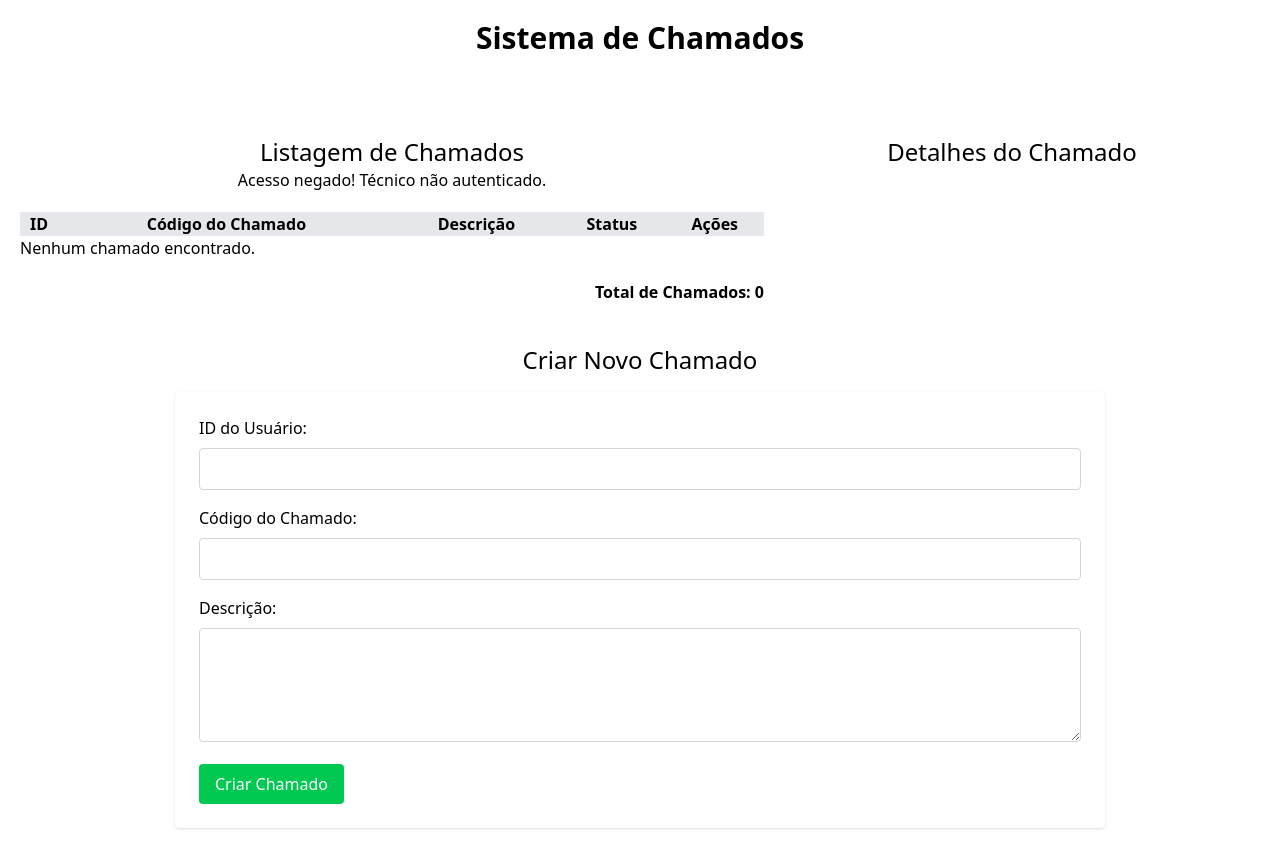
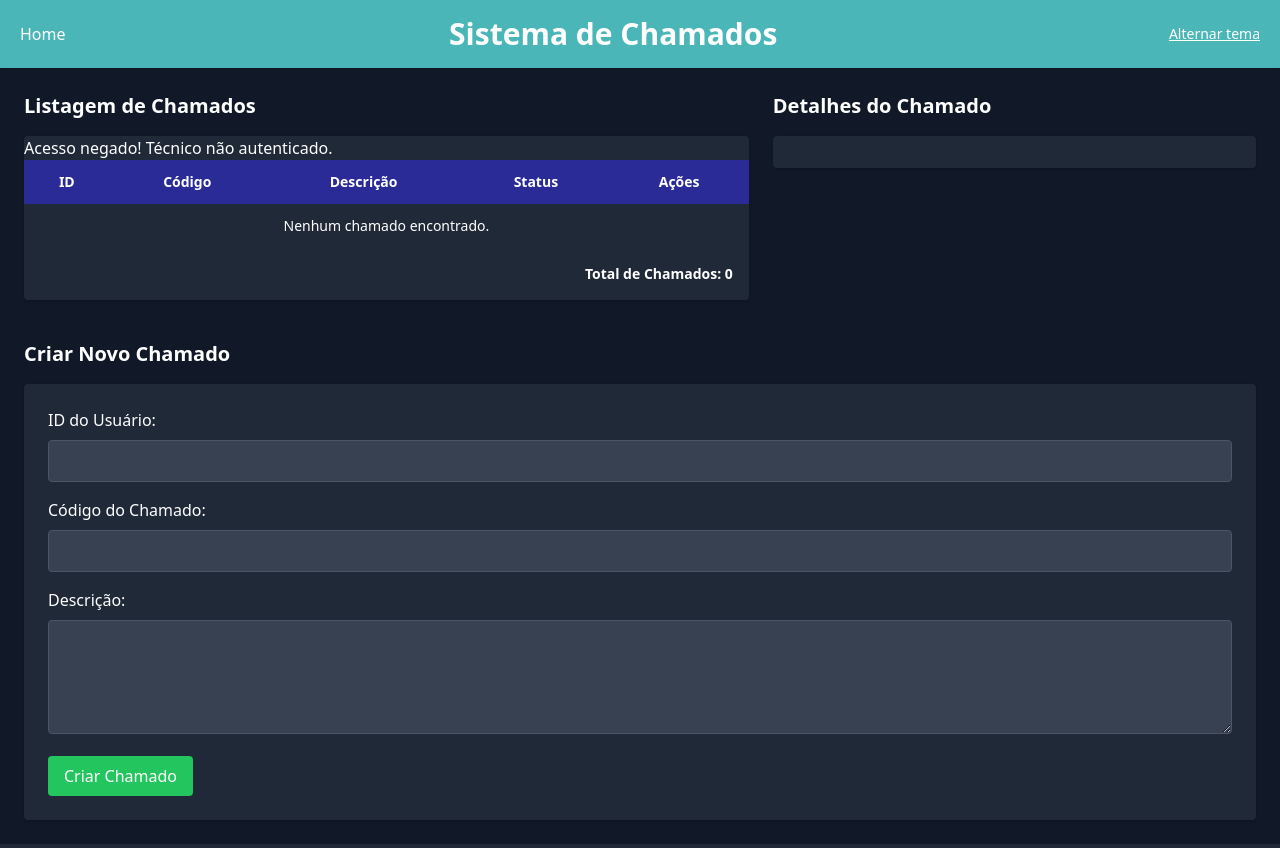
Before and after one commit to christopherfifo/sistema-de-chamados, a PHP site: page /view/chamados.php in a window 1280 px wide. Run offline with PHP 8.4, Linux system fonts and the light colour scheme; some libraries are stand-ins or nearby versions.

Commit message:
styling chamados page

```diff
--- a/view/chamados.php
+++ b/view/chamados.php
@@ -2,14 +2,26 @@
 <?php require_once '../model/userCalled.php'; ?>
 <?php require_once '../controller/authCalled.php'; ?>
 
-
 <!DOCTYPE html>
-<html lang="pt-br">
+<html lang="pt-br" class="dark">
 
 <head>
     <meta charset="UTF-8">
     <meta name="viewport" content="width=device-width, initial-scale=1.0">
-    <script src="https://cdn.jsdelivr.net/npm/@tailwindcss/browser@4"></script>
+    <script src="https://cdn.tailwindcss.com"></script>
+    <script>
+        tailwind.config = {
+            darkMode: 'class',
+            theme: {
+                extend: {
+                    colors: {
+                        primary: '#4bb6b7',
+                        darkblue: 'rgb(43, 43, 151)',
+                    }
+                }
+            }
+        }
+    </script>
     <title>Sistema de Chamados</title>
 </head>
 
@@ -19,22 +31,29 @@ if (session_status() === PHP_SESSION_NONE) {
 }
 
 
+// Pega o ID do chamado atual
+$currentIdParam = isset($_GET['id']) ? '?id=' . $_GET['id'] : '';
+
 // Deletar chamado
 if ($_SERVER['REQUEST_METHOD'] === 'POST' && isset($_POST['deleteCalledId'])) {
     $id = $_POST['deleteCalledId'];
     $techniciansCalled = new CalledTechnicians();
     if ($techniciansCalled->deleteCalled($id)) {
-        echo "<script>alert('Chamado deletado com sucesso!'); window.location.href='chamados.php';</script>";
+        $_SESSION['toast'] = ['type' => 'success', 'message' => 'Chamado deletado com sucesso!'];
+        // Se deletou o mesmo que estava aberto, remove ?id
+        $redirect = ($_GET['id'] ?? null) == $id ? '' : $currentIdParam;
+        header("Location: chamados.php$redirect");
         exit;
     } else {
-        echo "<p class='text-red-500 mt-5'>Erro ao deletar o chamado.</p>";
+        $_SESSION['toast'] = ['type' => 'error', 'message' => 'Erro ao deletar o chamado.'];
+        header("Location: chamados.php$currentIdParam");
+        exit;
     }
 }
 
 // Aceitar chamado
 if ($_SERVER['REQUEST_METHOD'] === 'POST' && isset($_POST['acceptCalled'])) {
     $idCalled = $_POST['acceptCalledId'] ?? null;
-
     $user = $_SESSION['user'] ?? null;
     $idTechnician = $user['id'] ?? null;
     $matriculaTechnician = $user['matricula'] ?? null;
@@ -42,13 +61,15 @@ if ($_SERVER['REQUEST_METHOD'] === 'POST' && isset($_POST['acceptCalled'])) {
     if ($idCalled && $idTechnician && $matriculaTechnician) {
         $techniciansCalled = new CalledTechnicians();
         if ($techniciansCalled->acceptCalled($idCalled, $idTechnician, $matriculaTechnician)) {
-            echo "<p class='text-green-500 mt-5'>Chamado aceito com sucesso!</p>";
+            $_SESSION['toast'] = ['type' => 'success', 'message' => 'Chamado aceito com sucesso!'];
         } else {
-            echo "<p class='text-red-500 mt-5'>Erro ao aceitar o chamado.</p>";
+            $_SESSION['toast'] = ['type' => 'error', 'message' => 'Erro ao aceitar o chamado.'];
         }
     } else {
-        echo "<p class='text-red-500 mt-5'>Erro: dados do técnico não encontrados.</p>";
+        $_SESSION['toast'] = ['type' => 'error', 'message' => 'Erro: dados do técnico não encontrados.'];
     }
+    header("Location: chamados.php$currentIdParam");
+    exit;
 }
 
 // Criar chamado
@@ -59,14 +80,15 @@ if ($_SERVER['REQUEST_METHOD'] === 'POST' && isset($_POST['createCalled'])) {
 
     $techniciansCalled = new CalledTechnicians();
     if ($techniciansCalled->createCalled($idUser, $codeCalled, $description)) {
-        echo "<script>alert('Chamado criado com sucesso!'); window.location.href='chamados.php';</script>";
+        $_SESSION['toast'] = ['type' => 'success', 'message' => 'Chamado criado com sucesso!'];
+    } else {
+        $_SESSION['toast'] = ['type' => 'error', 'message' => 'Erro ao criar o chamado.'];
+    }
+    header("Location: chamados.php$currentIdParam");
     exit;
-    } else {
-        echo "<p class='text-red-500 mt-5'>Erro ao criar o chamado.</p>";
-    }
 }
 
-// Atualizar detalhes do chamado
+// Atualizar detalhes
 if ($_SERVER['REQUEST_METHOD'] === 'POST' && isset($_POST['updateDetail'])) {
     $idCalled = $_POST['idCalled'];
     $description = $_POST['description'];
@@ -75,167 +97,200 @@ if ($_SERVER['REQUEST_METHOD'] === 'POST' && isset($_POST['updateDetail'])) {
 
     $techniciansCalled = new CalledTechnicians();
     if ($techniciansCalled->UpdateDetailTec($idCalled, $idTechnician, $matriculaTechnician, $description)) {
-        echo "<p class='text-green-500 mt-5'>Detalhe atualizado com sucesso!</p>";
+        $_SESSION['toast'] = ['type' => 'success', 'message' => 'Detalhe atualizado com sucesso!'];
     } else {
-        echo "<p class='text-red-500 mt-5'>Erro ao atualizar o detalhe do chamado.</p>";
+        $_SESSION['toast'] = ['type' => 'error', 'message' => 'Erro ao atualizar o detalhe do chamado.'];
     }
+    header("Location: chamados.php$currentIdParam");
+    exit;
 }
 
-// Atualizar status do chamado
+// Atualizar status
 if ($_SERVER['REQUEST_METHOD'] === 'POST' && isset($_POST['updateStatus'])) {
     $idCalled = $_POST['idCalled'];
     $newStatus = $_POST['status'];
 
     $techniciansCalled = new CalledTechnicians();
     if ($techniciansCalled->Status($idCalled, $newStatus)) {
-        echo "<p class='text-green-500 mt-5'>Status atualizado com sucesso!</p>";
+        $_SESSION['toast'] = ['type' => 'success', 'message' => 'Status atualizado com sucesso!'];
     } else {
-        echo "<p class='text-red-500 mt-5'>Erro ao atualizar o status do chamado.</p>";
+        $_SESSION['toast'] = ['type' => 'error', 'message' => 'Erro ao atualizar o status do chamado.'];
     }
+    header("Location: chamados.php$currentIdParam");
+    exit;
 }
+
 ?>
 
-<body>
-    <header>
-        <h1 class="text-3xl flex justify-center my-5 font-semibold">Sistema de Chamados</h1>
+<body class="bg-gray-100 text-gray-900 dark:bg-gray-900 dark:text-white">
+    <header class="bg-primary text-white py-4 shadow flex flex-row items-center">
+        <nav class="flex mx-5">
+            <a href="./home.php" class="text-white hover:underline">Home</a>
+        </nav>
+
+        <h1 class="text-3xl text-center font-bold flex-1">Sistema de Chamados</h1>
+
+        <button onclick="document.documentElement.classList.toggle('dark')" class="text-sm underline hover:text-gray-200 transition flex items-center mx-5">
+            <i class="fa-solid fa-moon mr-2"></i>
+            Alternar tema
+        </button>
     </header>
-    <section class="w-full p-5">
-        <section id="chamados" class="w-full flex flex-row">
-            <section id="listagem" class="w-3/5 flex flex-col items-center mt-10">
-                <h2 class="text-2xl flex justify-center">Listagem de Chamados</h2>
-                <table class="w-full px-5 mt-5 justify-center [&>td]:text-center">
-                    <thead class="bg-gray-200">
+    <main class="p-6 flex flex-col gap-10">
+        <section class="flex flex-col lg:flex-row gap-6">
+            <section class="lg:w-3/5">
+                <h2 class="text-xl font-semibold mb-4">Listagem de Chamados</h2>
+                <div class="overflow-x-auto bg-white dark:bg-gray-800 rounded shadow">
+                    <table class="min-w-full text-sm text-center">
+                        <thead class="bg-gray-200 dark:bg-darkblue text-gray-800 dark:text-white">
                             <tr>
-                            <th>ID</th>
-                            <th>Código do Chamado</th>
-                            <th>Descrição</th>
-                            <th>Status</th>
-                            <th>Ações</th>
+                                <th class="p-3">ID</th>
+                                <th class="p-3">Código</th>
+                                <th class="p-3">Descrição</th>
+                                <th class="p-3">Status</th>
+                                <th class="p-3">Ações</th>
                             </tr>
                         </thead>
                         <tbody>
                             <?php
                             $techniciansCalled = new CalledTechnicians();
                             $calleds = $techniciansCalled->listAllCalleds();
-
                             if ($calleds) {
                                 foreach ($calleds as $called) {
-                                echo "<tr>";
-                                echo "<td class='text-center'>" . htmlspecialchars($called['id']) . "</td>";
-                                echo "<td class='text-center'>" . htmlspecialchars($called['code_called']) . "</td>";
-                                echo "<td class='text-center'>" . htmlspecialchars($called['description']) . "</td>";
-                                echo "<td class='text-center'>" . htmlspecialchars($called['estatus']) . "</td>";
-                                echo "<td class='text-center'>";
-                                echo "<a href='?id=" . htmlspecialchars($called['id']) . "' class='text-blue-500 underline'>Ver Detalhes</a> | ";
-                                echo "<form method='POST' action='' style='display:inline'>
+                                    echo "<tr class='border-b border-gray-300 dark:border-gray-700'>";
+                                    echo "<td class='p-3'>" . htmlspecialchars($called['id']) . "</td>";
+                                    echo "<td class='p-3'>" . htmlspecialchars($called['code_called']) . "</td>";
+                                    echo "<td class='p-3'>" . htmlspecialchars($called['description']) . "</td>";
+                                    echo "<td class='p-3'>" . htmlspecialchars($called['estatus']) . "</td>";
+                                    echo "<td class='p-3'>";
+                                    echo "<a href='?id=" . htmlspecialchars($called['id']) . "' class='text-primary hover:underline'>Ver</a> | ";
+                                    echo "<form method='POST' action='' class='inline'>
                                             <input type='hidden' name='deleteCalledId' value='" . htmlspecialchars($called['id']) . "'>
-        <button type='submit' class='text-red-500 underline ml-1' onclick=\"return confirm('Tem certeza que deseja deletar este chamado?')\">Deletar</button>
+                                            <button type='submit' class='text-red-500 hover:underline ml-1' onclick=\"return confirm('Tem certeza que deseja deletar este chamado?')\">Deletar</button>
                                         </form>";
                                     echo "</td>";
                                     echo "</tr>";
                                 }
                             } else {
-                            echo "<tr><td colspan='5'>Nenhum chamado encontrado.</td></tr>";
+                                echo "<tr><td colspan='5' class='p-3'>Nenhum chamado encontrado.</td></tr>";
                             }
                             ?>
                         </tbody>
                         <tfoot>
                             <tr>
-                            <td colspan="5" class="text-end font-semibold pt-5">Total de Chamados: <?php
-                                                                                                    if (isset($calleds) && is_array($calleds)) {
-                                                                                                        echo count($calleds);
-                                                                                                    } else {
-                                                                                                        echo 0;
-                                                                                                    } ?></td>
+                                <td colspan="5" class="text-right p-4 font-semibold">
+                                    Total de Chamados: <?php echo isset($calleds) && is_array($calleds) ? count($calleds) : 0; ?>
+                                </td>
                             </tr>
                         </tfoot>
                     </table>
+                </div>
             </section>
-            <section id="detalhes" class="w-2/5 flex flex-col items-center mt-10">
-                <h2 class="text-2xl flex justify-center">Detalhes do Chamado</h2>
+
+            <section class="lg:w-2/5">
+                <h2 class="text-xl font-semibold mb-4">Detalhes do Chamado</h2>
+                <div class="bg-white dark:bg-gray-800 p-4 rounded shadow">
                     <?php
                     if (isset($_GET['id'])) {
                         $idCalled = $_GET['id'];
                         $userCalled = new userCalled();
                         $details = $userCalled->getDetailsUSer($idCalled);
-
                         if ($details) {
-                        echo "<div class='w-3/4 mx-auto mt-5'>";
-                        echo "<p><strong>ID do Chamado:</strong> " . htmlspecialchars($details['called_id']) . "</p>";
-                        echo "<p><strong>Código do Chamado:</strong> " . htmlspecialchars($details['code_called']) . "</p>";
-                        echo "<p><strong>Descrição do Chamado:</strong> " . htmlspecialchars($details['called_description']) . "</p>";
-                        echo "<p><strong>Status do Chamado:</strong> " . htmlspecialchars($details['called_status']) . "</p>";
-                        echo "<br>";
-                        echo "<p><strong>Técnico Responsável:</strong> " . htmlspecialchars($details['matricula_technician']) . "</p>";
-                        echo "<p><strong>Descrição do Detalhe:</strong> " . htmlspecialchars($details['detail_description']) . "</p>";
-                        echo "<p><strong>Nome do Cliente:</strong> " . htmlspecialchars($details['client_name']) . "</p>";
-                        echo "<br>";
+                            echo "<p><strong>ID:</strong> {$details['called_id']}</p>";
+                            echo "<p><strong>Código:</strong> {$details['code_called']}</p>";
+                            echo "<p><strong>Descrição:</strong> {$details['called_description']}</p>";
+                            echo "<p><strong>Status:</strong> {$details['called_status']}</p><br>";
+                            echo "<p><strong>Técnico:</strong> {$details['matricula_technician']}</p>";
+                            echo "<p><strong>Detalhe:</strong> {$details['detail_description']}</p>";
+                            echo "<p><strong>Cliente:</strong> {$details['client_name']}</p><br>";
                             $disabled = !empty($details['matricula_technician']);
                             $disabledAttr = $disabled ? 'disabled' : '';
-                        $buttonClass = $disabled
-                            ? 'bg-gray-400 text-white px-4 py-2 rounded cursor-not-allowed opacity-60'
-                            : 'bg-green-500 text-white px-4 py-2 rounded hover:bg-green-600';
-
-                        echo "<form action='' method='POST' class='mt-4'>
+                            $btnClass = $disabled
+                                ? 'bg-gray-400 text-white cursor-not-allowed opacity-60'
+                                : 'bg-green-500 text-white hover:bg-green-600';
+                            echo "<form method='POST' class='mt-4'>
         <input type='hidden' name='acceptCalledId' value='" . htmlspecialchars($details['called_id']) . "'>
-    <button type='submit' name='acceptCalled' class='" . $buttonClass . "' " . $disabledAttr . ">Aceitar Chamado</button>
+        <button type='submit' name='acceptCalled' class='px-4 py-2 rounded " . $btnClass . "' " . $disabledAttr . ">
+            " . ($disabled ? 'Aceito' : 'Aceitar Chamado') . "
+        </button>
     </form>";
-
-                        echo "</div>";
                         } else {
-                        echo "<p>Nenhum detalhe encontrado para o chamado com ID: " . htmlspecialchars($idCalled) . "</p>";
+                            echo "<p>Nenhum detalhe encontrado.</p>";
                         }
                     }
                     ?>
+                </div>
             </section>
         </section>
-        <?php
-        if (isset($_GET['id'])) { ?>
-            <section id="atualizar" class="w-full flex flex-row">
-                <section id="atualizar_status" class="w-2/5 flex flex-col items-center mt-10">
-                    <h2 class="text-2xl flex justify-center">Atualizar Status do Chamado</h2>
-                    <form action="" method="POST" class="w-3/4 mx-auto mt-5">
-                        <input type="hidden" name="idCalled" value="<?php echo isset($_GET['id']) ? htmlspecialchars($_GET['id']) : ''; ?>">
-                        <label for="status" class="block mb-2">Novo Status:</label>
-                        <select name="status" id="status" class="border border-gray-300 rounded p-2 mb-4 w-full">
+
+        <?php if (isset($_GET['id'])) { ?>
+            <section class="flex flex-col lg:flex-row gap-6">
+                <section class="lg:w-2/5">
+                    <h2 class="text-xl font-semibold mb-4">Atualizar Status</h2>
+                    <form method="POST" class="bg-white dark:bg-gray-800 p-4 rounded shadow">
+                        <input type="hidden" name="idCalled" value="<?php echo htmlspecialchars($_GET['id']); ?>">
+                        <label class="block mb-2">Novo Status:</label>
+                        <select name="status" class="border border-gray-300 dark:border-gray-600 p-2 rounded w-full mb-4 bg-white dark:bg-gray-700 text-black dark:text-white" required>
                             <option value="Aberto">Aberto</option>
                             <option value="Em Andamento">Em Andamento</option>
                             <option value="Fechado">Fechado</option>
                         </select>
-                        <button type="submit" name="updateStatus" class="bg-blue-500 text-white px-4 py-2 rounded">Atualizar Status</button>
+                        <button type="submit" name="updateStatus" class="bg-blue-500 text-white px-4 py-2 rounded hover:bg-blue-600">Atualizar</button>
                     </form>
                 </section>
-                <section id="editar_detalhes" class="w-3/5 flex flex-col items-center mt-10">
-                    <h2 class="text-2xl flex justify-center">Editar Detalhes do chamado</h2>
 
-                    <form action="" method="POST" class="w-3/4 mx-auto mt-5">
-                        <input type="hidden" name="idCalled" value="<?php echo isset($_GET['id']) ? htmlspecialchars($_GET['id']) : ''; ?>">
-                        <label for="description" class="block mb-2">Descrição do Detalhe:</label>
-                        <textarea name="description" id="description" rows="4" class="border border-gray-300 rounded p-2 mb-4 w-full"></textarea>
-                        <input type="hidden" name="idTechnician" value="<?php echo isset($details['id_technician']) ? htmlspecialchars($details['id_technician']) : ''; ?>">
-                        <input type="hidden" name="matriculaTechnician" value="<?php echo isset($details['matricula_technician']) ? htmlspecialchars($details['matricula_technician']) : ''; ?>">
-                        <button type="submit" name="updateDetail" class="bg-blue-500 text-white px-4 py-2 rounded">Atualizar Detalhe</button>
+                <section class="lg:w-3/5">
+                    <h2 class="text-xl font-semibold mb-4">Editar Detalhes</h2>
+                    <form method="POST" class="bg-white dark:bg-gray-800 p-4 rounded shadow">
+                        <input type="hidden" name="idCalled" value="<?php echo htmlspecialchars($_GET['id']); ?>">
+                        <label class="block mb-2">Descrição do Detalhe:</label>
+                        <textarea name="description" rows="4" class="border border-gray-300 dark:border-gray-600 p-2 rounded w-full mb-4 bg-white dark:bg-gray-700 text-black dark:text-white" required><?php echo htmlspecialchars($details['detail_description'] ?? ''); ?></textarea>
+                        <input type="hidden" name="idTechnician" value="<?php echo htmlspecialchars($details['id_technician'] ?? ''); ?>">
+                        <input type="hidden" name="matriculaTechnician" value="<?php echo htmlspecialchars($details['matricula_technician'] ?? ''); ?>">
+                        <button type="submit" name="updateDetail" class="bg-blue-500 text-white px-4 py-2 rounded hover:bg-blue-600">Atualizar</button>
                     </form>
                 </section>
             </section>
         <?php } ?>
-        <section id="criar_chamado" class="w-full flex flex-col items-center mt-10">
-            <h2 class="text-2xl mb-4">Criar Novo Chamado</h2>
-            <form method="POST" action="" class="w-3/4 bg-white p-6 rounded shadow">
-                <label for="idUser" class="block mb-2">ID do Usuário:</label>
-                <input type="number" name="idUser" id="idUser" required class="border border-gray-300 p-2 rounded w-full mb-4">
 
-                <label for="codeCalled" class="block mb-2">Código do Chamado:</label>
-                <input type="text" name="codeCalled" id="codeCalled" required class="border border-gray-300 p-2 rounded w-full mb-4">
+        <section>
+            <h2 class="text-xl font-semibold mb-4">Criar Novo Chamado</h2>
+            <form method="POST" class="bg-white dark:bg-gray-800 p-6 rounded shadow">
+                <label class="block mb-2">ID do Usuário:</label>
+                <input type="number" name="idUser" required class="border border-gray-300 dark:border-gray-600 p-2 rounded w-full mb-4 bg-white dark:bg-gray-700 text-black dark:text-white">
 
-                <label for="description" class="block mb-2">Descrição:</label>
-                <textarea name="description" id="description" rows="4" required class="border border-gray-300 p-2 rounded w-full mb-4"></textarea>
+                <label class="block mb-2">Código do Chamado:</label>
+                <input type="text" name="codeCalled" required class="border border-gray-300 dark:border-gray-600 p-2 rounded w-full mb-4 bg-white dark:bg-gray-700 text-black dark:text-white">
+
+                <label class="block mb-2">Descrição:</label>
+                <textarea name="description" rows="4" required class="border border-gray-300 dark:border-gray-600 p-2 rounded w-full mb-4 bg-white dark:bg-gray-700 text-black dark:text-white"></textarea>
 
                 <button type="submit" name="createCalled" class="bg-green-500 text-white px-4 py-2 rounded hover:bg-green-600">Criar Chamado</button>
             </form>
         </section>
+    </main>
 
-        </main>
+    <?php if (!empty($_SESSION['toast'])):
+        $toast = $_SESSION['toast'];
+        $bgColor = $toast['type'] === 'success' ? 'bg-green-500' : 'bg-red-500';
+        $message = htmlspecialchars($toast['message'], ENT_QUOTES, 'UTF-8');
+        unset($_SESSION['toast']);
+    ?>
+        <div id="toast"
+            class="fixed bottom-5 right-5 z-50 text-white px-5 py-3 rounded-lg shadow-lg transition-opacity duration-300 <?= $bgColor ?>">
+            <?= $message ?>
+        </div>
+
+        <script>
+            // Oculta o toast após 3 segundos
+            setTimeout(() => {
+                const toast = document.getElementById('toast');
+                if (toast) {
+                    toast.style.opacity = '0';
+                    setTimeout(() => toast.remove(), 300); // Remove após fade-out
+                }
+            }, 3000);
+        </script>
+    <?php endif; ?>
 </body>
 
 </html>
```
Lines whose indentation alone changed are shown as unchanged.
